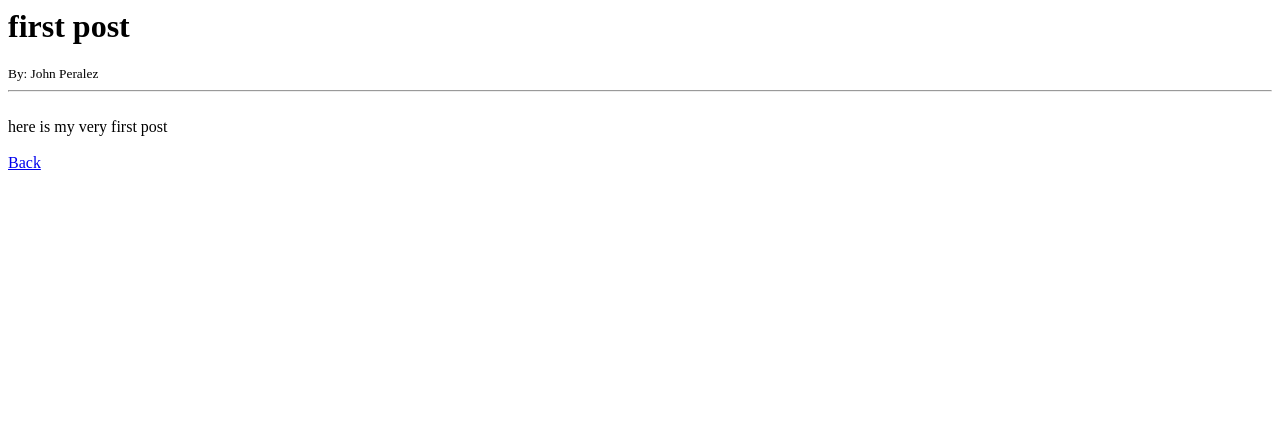
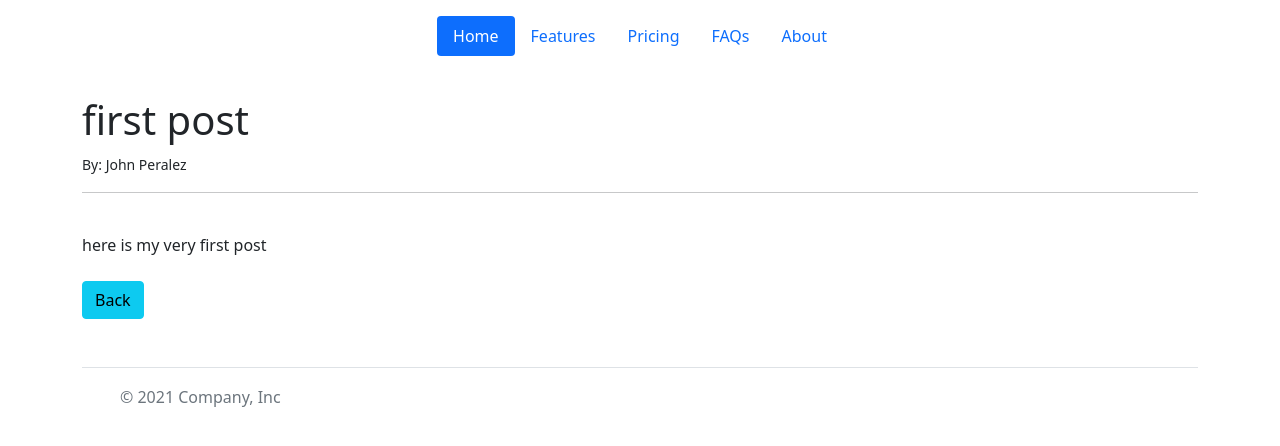
Before and after one commit to wnata/task3_django, a Django app: page /article/1 in a window 1280 px wide. Shown: the top 446 px of the page. Run offline with Django 4.2, Linux system fonts and the light colour scheme; data comes from the database, SQL or seed files in the repository; both versions use the stored data as it was after the commit.

Commit message:
added bootstrap and base.html, formatted tmplts

```diff
--- a/blog/myblog/models.py
+++ b/blog/myblog/models.py
@@ -3,6 +3,7 @@ from django.contrib.auth.models import User
 
 class Post(models.Model):
     title = models.CharField(max_length=255)
+    title_tag = models.CharField(max_length=255, default='Awesome blog')
     author = models.ForeignKey(User, on_delete=models.CASCADE)
     body = models.TextField()
 
--- a/blog/myblog/templates/article_dets.html
+++ b/blog/myblog/templates/article_dets.html
@@ -1,9 +1,15 @@
+{% extends 'base.html' %}
 
+{% block title %} {{ post.title_tag }} {% endblock %}
+
+{% block body %}
 
 <h1>{{ post.title }}</h1>
-<small>By: {{ post.author.first_name }} {{ post.author.last_name }}</small><br/>
-<hr>
-<br/>
+<small>By: {{ post.author.first_name }} {{ post.author.last_name }}</small>
+<br />
+<hr />
+<br />
 {{ post.body }}
-<br/><br/>
-<a href="{% url 'home' %}">Back</a>
+<br /><br />
+<a href="{% url 'home' %}" class="btn btn-info">Back</a>
+{% endblock %}
--- /dev/null
+++ b/blog/myblog/templates/base.html
@@ -0,0 +1,66 @@
+<!DOCTYPE html>
+<html lang="en">
+  <head>
+    <!-- Required meta tags -->
+    <meta charset="utf-8" />
+    <meta name="viewport" content="width=device-width, initial-scale=1" />
+
+    <!-- Bootstrap CSS -->
+    <link
+      href="https://cdn.jsdelivr.net/npm/bootstrap@5.1.3/dist/css/bootstrap.min.css"
+      rel="stylesheet"
+      integrity="sha384-1BmE4kWBq78iYhFldvKuhfTAU6auU8tT94WrHftjDbrCEXSU1oBoqyl2QvZ6jIW3"
+      crossorigin="anonymous"
+    />
+
+    <title>{% block title %}{% endblock %}</title>
+  </head>
+  <div class="container">
+    <header class="d-flex justify-content-center py-3">
+      <ul class="nav nav-pills">
+        <li class="nav-item"><a href="{% url 'home' %}" class="nav-link active" aria-current="page">Home</a></li>
+        <li class="nav-item"><a href="#" class="nav-link">Features</a></li>
+        <li class="nav-item"><a href="#" class="nav-link">Pricing</a></li>
+        <li class="nav-item"><a href="#" class="nav-link">FAQs</a></li>
+        <li class="nav-item"><a href="#" class="nav-link">About</a></li>
+      </ul>
+    </header>
+  </div>
+  <body>
+    <br/>
+    <div class="container">
+    {% block body %}{% endblock %}
+    </div>
+    <!-- Optional JavaScript; choose one of the two! -->
+
+    <!-- Option 1: Bootstrap Bundle with Popper -->
+    <script
+      src="https://cdn.jsdelivr.net/npm/bootstrap@5.1.3/dist/js/bootstrap.bundle.min.js"
+      integrity="sha384-ka7Sk0Gln4gmtz2MlQnikT1wXgYsOg+OMhuP+IlRH9sENBO0LRn5q+8nbTov4+1p"
+      crossorigin="anonymous"
+    ></script>
+
+    <!-- Option 2: Separate Popper and Bootstrap JS -->
+    <!--
+    <script src="https://cdn.jsdelivr.net/npm/@popperjs/core@2.10.2/dist/umd/popper.min.js" integrity="sha384-7+zCNj/IqJ95wo16oMtfsKbZ9ccEh31eOz1HGyDuCQ6wgnyJNSYdrPa03rtR1zdB" crossorigin="anonymous"></script>
+    <script src="https://cdn.jsdelivr.net/npm/bootstrap@5.1.3/dist/js/bootstrap.min.js" integrity="sha384-QJHtvGhmr9XOIpI6YVutG+2QOK9T+ZnN4kzFN1RtK3zEFEIsxhlmWl5/YESvpZ13" crossorigin="anonymous"></script>
+    -->
+  </body>
+  <br/>
+  <div class="container">
+    <footer class="d-flex flex-wrap justify-content-between align-items-center py-3 my-4 border-top">
+      <div class="col-md-4 d-flex align-items-center">
+        <a href="/" class="mb-3 me-2 mb-md-0 text-muted text-decoration-none lh-1">
+          <svg class="bi" width="30" height="24"><use xlink:href="#bootstrap"></use></svg>
+        </a>
+        <span class="text-muted">© 2021 Company, Inc</span>
+      </div>
+
+      <ul class="nav col-md-4 justify-content-end list-unstyled d-flex">
+        <li class="ms-3"><a class="text-muted" href="#"><svg class="bi" width="24" height="24"><use xlink:href="#twitter"></use></svg></a></li>
+        <li class="ms-3"><a class="text-muted" href="#"><svg class="bi" width="24" height="24"><use xlink:href="#instagram"></use></svg></a></li>
+        <li class="ms-3"><a class="text-muted" href="#"><svg class="bi" width="24" height="24"><use xlink:href="#facebook"></use></svg></a></li>
+      </ul>
+    </footer>
+  </div>
+</html>
```
Also changed, not shown: blog/myblog/templates/home.html (+11 -32 lines), blog/db.sqlite3, blog/myblog/migrations/0002_post_title_tag.py (added).
